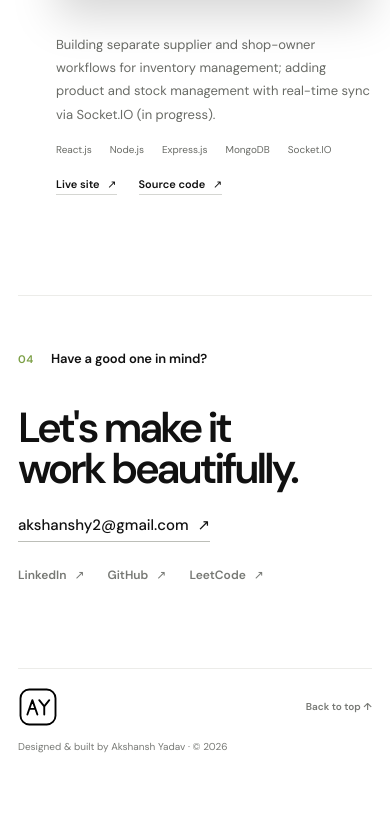
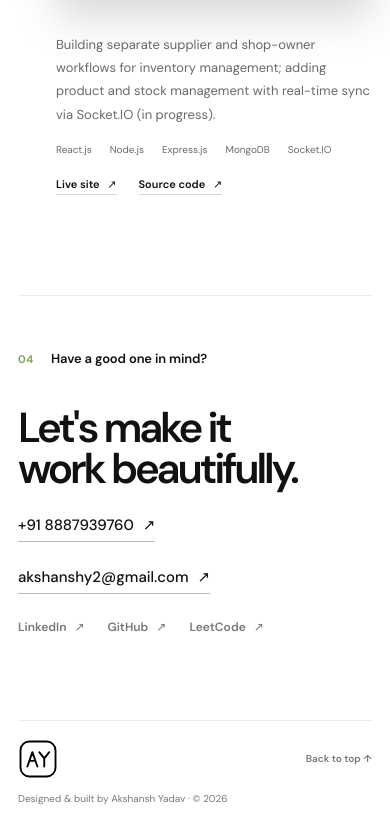
Before and after one commit to akshanshy/portfolio, a React (Vite) app: page / in a window 390 px wide. Shown: the part 6151-6974 px from the top of the page. Before the commit the page ends 6922 px from the top, so only its background shows below. Built offline with nearby package versions, Linux system fonts and the light colour scheme.

Commit message:
feat: add telephone contact link to the contact section

```diff
--- a/src/App.jsx
+++ b/src/App.jsx
@@ -425,6 +425,9 @@ function App() {
           <SectionHeading number="04">Have a good one in mind?</SectionHeading>
           <div className="contact-content">
             <h2>Let&apos;s make it<br />work beautifully.</h2>
+            <a className="contact-email" href="tel:+918887939760">
+              +91 8887939760 <span aria-hidden="true">↗</span>
+            </a>
             <a className="contact-email" href="mailto:akshanshy2@gmail.com">
               akshanshy2@gmail.com <span aria-hidden="true">↗</span>
             </a>
```
